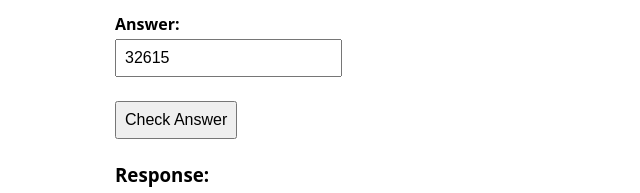
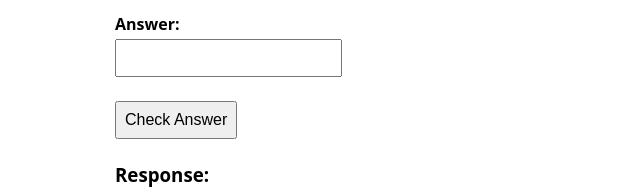
Before and after one commit to AI4Academics/site, a plain HTML site: page test-api.html in a window 1280 px wide. Shown: the part 189-382 px from the top of the page, 115-755 px from the left. Drawn offline with Linux system fonts and the light colour scheme.

Commit message:
Update test-api.html

```diff
--- a/test-api.html
+++ b/test-api.html
@@ -30,7 +30,7 @@
 
   <div class="row">
     <label>Answer:</label><br>
-    <input id="answer" value="32615" size="20">
+    <input id="answer" value="" size="20">
   </div>
 
   <button onclick="send()">Check Answer</button>
```
